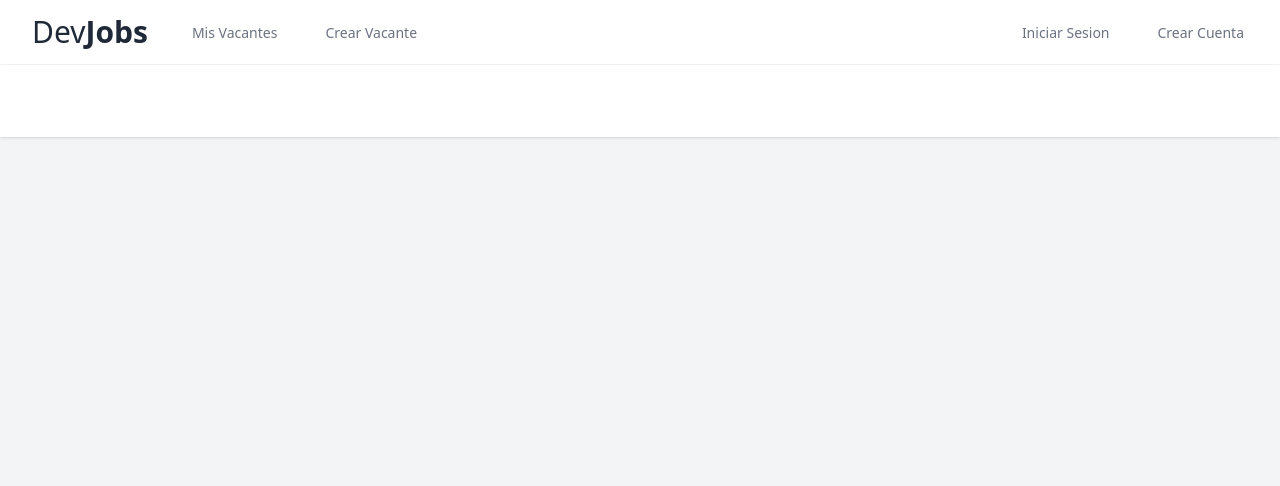
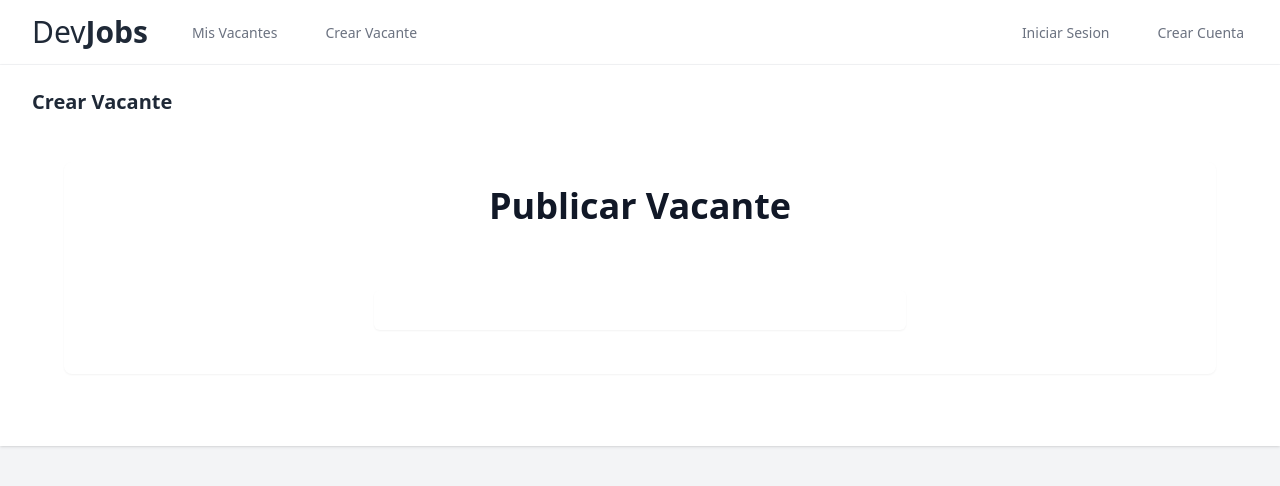
Before and after one commit to ValentinHRoldan/Laravel---React---DevJobs, a React (Vite) app in the folder React-DevJobs/: page /vacantes/crear in a window 1280 px wide. Shown: the top 486 px of the page. Built offline with nearby package versions, Linux system fonts and the light colour scheme.

Commit message:
corregir inputs

```diff
--- a/React-DevJobs/src/components/Input.jsx
+++ b/React-DevJobs/src/components/Input.jsx
@@ -1,9 +1,9 @@
 import React from 'react'
 
-export default function Input() {
+export default function Input({id, type, name}) {
   return (
     <input
-        className='border-gray-300 dark:border-gray-700 dark:bg-gray-900 dark:text-gray-300 focus:border-indigo-500 dark:focus:border-indigo-600 focus:ring-indigo-500 dark:focus:ring-indigo-600 rounded-md shadow-sm block mt-1 w-full py-2'
+        className='border-gray-300 dark:border-gray-700 dark:bg-gray-900 dark:text-gray-300 focus:border-indigo-500 dark:focus:border-indigo-600 focus:ring-indigo-500 dark:focus:ring-indigo-600 rounded-md shadow-sm block mt-1 w-full py-2' id={id} type={type} name={name}
     />
   )
 }
--- a/React-DevJobs/src/components/InputLabel.jsx
+++ b/React-DevJobs/src/components/InputLabel.jsx
@@ -1,8 +1,8 @@
 import React from 'react'
 
-export default function InputLabel({$value, children}) {
+export default function InputLabel({$value, children, htmlFor}) {
   return (
-    <label className='block font-medium text-sm text-gray-700 dark:text-gray-300'>
+    <label className='block font-medium text-sm text-gray-700 dark:text-gray-300' htmlFor={htmlFor}>
         { $value ?? children }
     </label>
   )
--- a/React-DevJobs/src/views/CrearVacante.jsx
+++ b/React-DevJobs/src/views/CrearVacante.jsx
@@ -1,7 +1,39 @@
 import React from 'react'
+import InputLabel from '../components/InputLabel'
+import Input from '../components/Input'
 
 export default function CrearVacante() {
   return (
-    <div>CrearVacante</div>
+    <>
+    <div className='header'>
+      <h2 className="font-semibold text-xl text-gray-800 dark:text-gray-200 leading-tight">
+        Crear Vacante
+      </h2>
+    </div>
+    <div className="py-12">
+        <div className="max-w-7xl mx-auto sm:px-6 lg:px-8">
+            <div className="bg-white dark:bg-gray-800 overflow-hidden shadow-sm sm:rounded-lg">
+                <div className="p-6 text-gray-900 dark:text-gray-100">
+                    <h1 className="text-4xl font-bold text-center mb-10">Publicar Vacante</h1>
+                    <div className="md:flex md:justify-center p-5">
+                    <form class="md:w-1/2 space-y-5" wire:submit="crearVacante">
+                      <div>
+                          <InputLabel htmlFor="titulo"/>
+                          <Input id="titulo" type="text" placeholder="Titulo de la vacante"/>
+                          {/* <x-input-label for="titulo" />
+                          <x-text-input id="titulo" class="block mt-1 w-full" type="text" placeholder="Titulo de la vacante" />
+                          <x-input-error :messages="$errors->get('email')" class="mt-2" />
+                          @error('titulo')
+                          <livewire:mostrar-alerta :message="$message">
+                          @enderror */}
+                      </div>
+                    </form>
+                    </div>
+                </div>
+            </div>
+        </div>
+    </div>
+    </>
+
   )
 }
--- a/React-DevJobs/src/views/Login.jsx
+++ b/React-DevJobs/src/views/Login.jsx
@@ -14,13 +14,13 @@ export default function Login() {
                 <p class="text-center text-white text-2xl mt-1 mb-5">Login</p>
                 {/* <!-- Email Address --> */}
                 <div>
-                    <InputLabel htmlFor='email' $value={'Correo'}/>
-                    <Input id="email" type="email" name="email" required autofocus/>
+                    <InputLabel htmlFor={'email'} $value={'Correo'}/>
+                    <Input id={"email"} type={"email"} name={"email"} required autofocus/>
                 </div>
 
                 {/* <!-- Password --> */}
                 <div class="mt-4">
-                    <InputLabel htmlFor='password' $value={'Contraseña'}/>
+                    <InputLabel htmlFor={'password'} $value={'Contraseña'}/>
                     <Input id="password" type="password" name="password" required autofocus/>
                 </div>
                 <div class="flex justify-between my-4">
```
